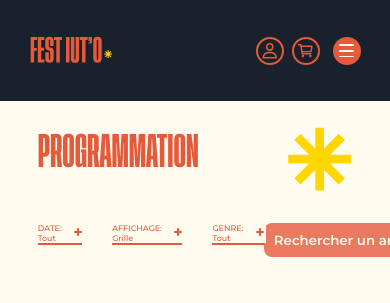
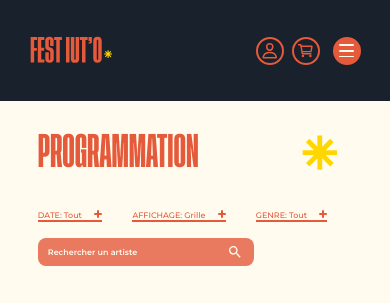
Before and after one commit to sebgrtd/sae-fest-iuto, a React (Vite) app: page /programmation in a window 390 px wide. Shown: the top 303 px of the page. Built offline with nearby package versions, Linux system fonts and the light colour scheme.

Commit message:
page programmation responsive

```diff
--- a/src/index.css
+++ b/src/index.css
@@ -557,8 +557,13 @@
 #Programmation header .title{
   display: flex;
   justify-content: space-between;
+  align-items: center;
   width: 95%;
   z-index: 20;
+}
+
+#Programmation header .title svg{
+  height: 4.375rem;
 }
 
 #Programmation header .title h2{
@@ -571,11 +576,15 @@
 #Programmation header .filters-container{
   display: flex;
   justify-content: space-between;
+  flex-wrap: wrap;
+  column-gap: 6rem;
+  row-gap: 2rem;
   width: 95%;
 }
 
 #Programmation header .filters-container .filters{
   display: flex;
+  align-items: center;
   gap: 3.75rem;
 }
 
@@ -594,6 +603,7 @@
   font-weight: 600;
   outline: none;
   width: 27rem;
+  font-size: 1rem;
 }
 
 .searchbar input::placeholder{
@@ -609,8 +619,9 @@
   z-index: 2;
   position: absolute;
   bottom:50%;
-  transform: translateY(35%);
+  transform: translateY(50%);
   right:1.25rem;
+  height: 1.5rem;
 }
 
 .searchbar svg path{
--- a/src/pages/Programmation/Programmation.tsx
+++ b/src/pages/Programmation/Programmation.tsx
@@ -59,7 +59,7 @@
             <div className="title">
                 <h2>PROGRAMMATION</h2>
                 <svg width="64" height="64" viewBox="0 0 64 64" fill="none" xmlns="http://www.w3.org/2000/svg">
-                <path d="M62.9991 27.739L42.1815 27.7675L56.8787 13.0286L50.7001 6.86056L36.0029 21.5994L35.9744 0.785744L27.2406 0.797718L27.2692 21.6114L12.5316 6.91288L6.36413 13.0979L21.1017 27.7964L0.289932 27.825L0.301899 36.5537L21.1137 36.5251L6.41646 51.2641L12.6009 57.4321L27.2981 42.6932L27.3266 63.5069L36.0603 63.4949L36.0318 42.6812L50.7694 57.3798L56.931 51.1948L42.1934 36.4962L63.011 36.4677L62.9991 27.739Z" fill="#FFD600"/>
+                  <path d="M62.9991 27.739L42.1815 27.7675L56.8787 13.0286L50.7001 6.86056L36.0029 21.5994L35.9744 0.785744L27.2406 0.797718L27.2692 21.6114L12.5316 6.91288L6.36413 13.0979L21.1017 27.7964L0.289932 27.825L0.301899 36.5537L21.1137 36.5251L6.41646 51.2641L12.6009 57.4321L27.2981 42.6932L27.3266 63.5069L36.0603 63.4949L36.0318 42.6812L50.7694 57.3798L56.931 51.1948L42.1934 36.4962L63.011 36.4677L62.9991 27.739Z" fill="#FFD600"/>
                 </svg>
             </div>
             <div className="filters-container">
```
